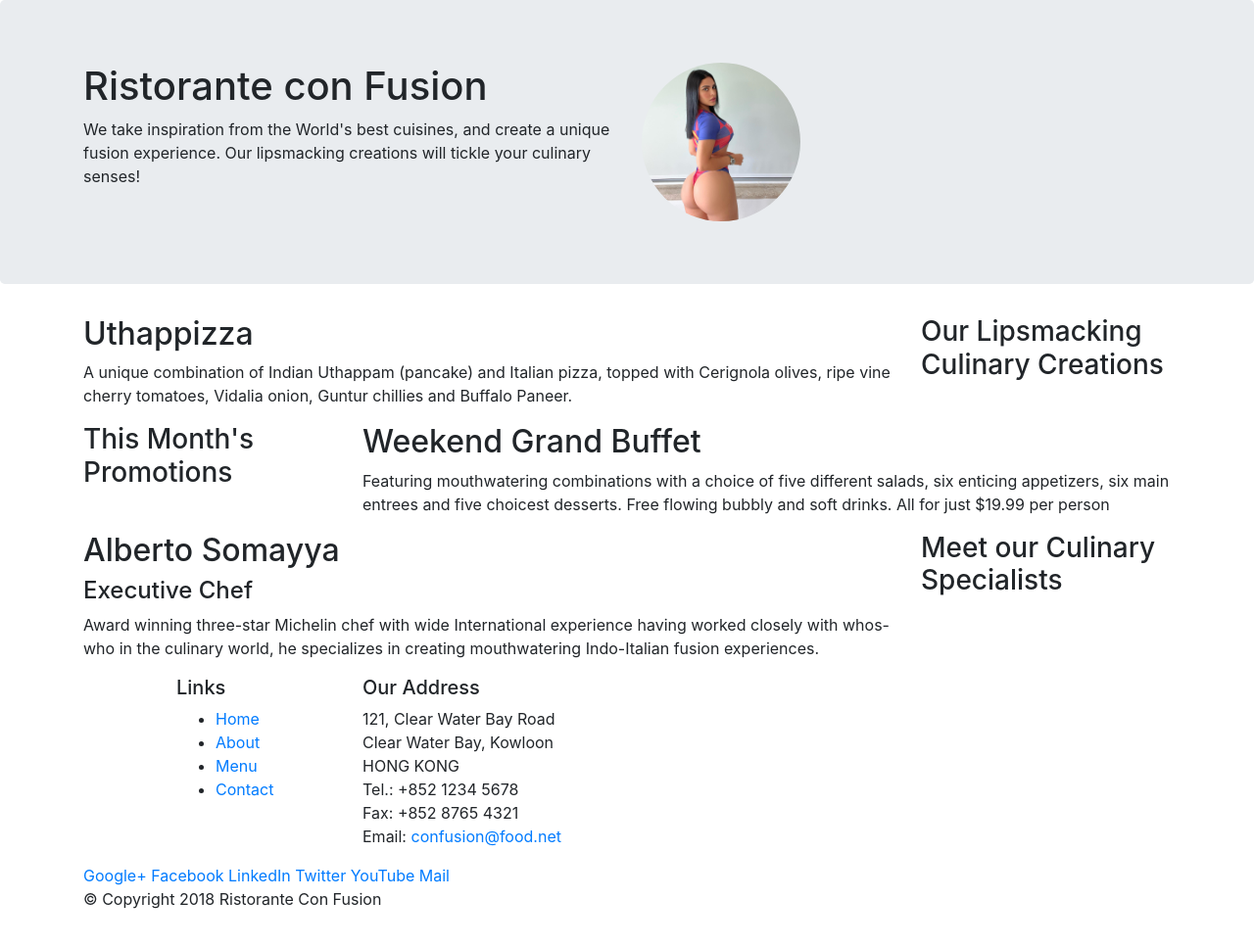
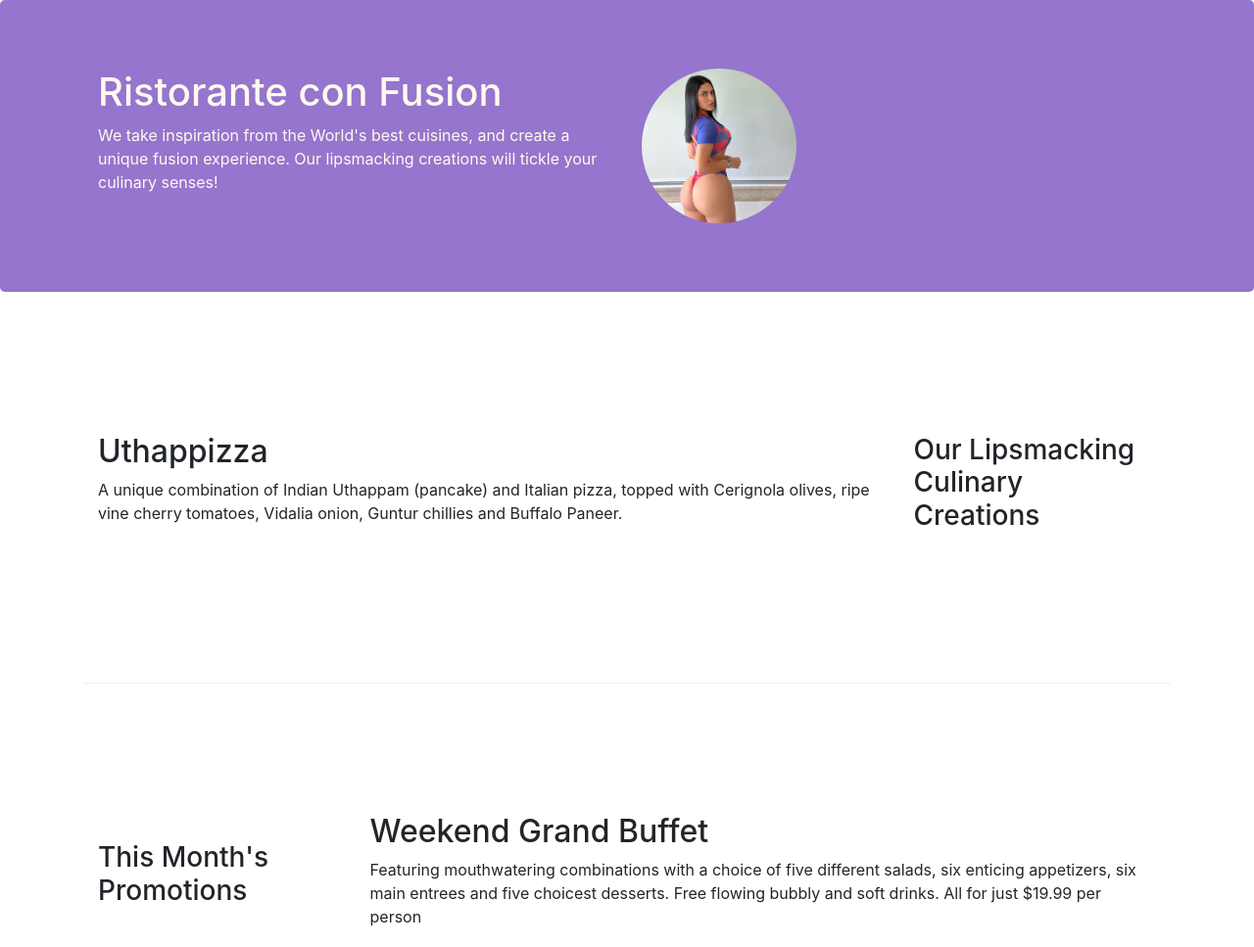
Before and after one commit to theAstralProgrammer0/NairaMescudi, a website: page index.html in a window 1280 px wide. Shown: the top 967 px of the page at 98% size. Before the commit the page ends 946 px from the top, so only its background shows below. Drawn offline with nearby package versions, Linux system fonts and the light colour scheme.

Commit message:
Bootstrap Grid Part 2

```diff
--- /dev/null
+++ b/css/styles.css
@@ -0,0 +1,31 @@
+.row-header{
+    margin: 0px auto;
+    padding: 0px auto;
+}
+
+.row-content{
+    margin: 0px auto;
+    padding: 50px 0px 50px 0px;
+    border-bottom: 1px ridge;
+    min-height: 400px;
+}
+
+.footer{
+    background-color: #d1c4e9;
+    margin: 0px auto;
+    padding: 20px 0px 20px 0px;
+
+}
+
+.jumbotron{
+    margin: 0px auto;
+    padding: 70px 30px 70px 30px;
+    background: #9575cd;
+    color: floralwhite;
+}
+
+.address{
+    margin: 0px auto;
+    font-size: 80%;
+    color: #0f0f0f;
+}
--- a/index.html
+++ b/index.html
@@ -13,13 +13,15 @@
       href="node_modules/bootstrap/dist/css/bootstrap.min.css"
     />
 
+    <link rel="stylesheet" href="./css/styles.css" />
+
     <title>Ristorante Con Fusion</title>
   </head>
 
   <body>
     <header class="jumbotron">
       <div class="container">
-        <div class="row">
+        <div class="row row-header">
           <div class="col-12 col-sm-6">
             <h1>Ristorante con Fusion</h1>
             <p>
@@ -40,7 +42,7 @@
     </header>
 
     <div class="container">
-      <div class="row">
+      <div class="row row-content align-items-center">
         <div class="col-12 col-sm-4 order-sm-last col-md-3">
           <h3>Our Lipsmacking Culinary Creations</h3>
         </div>
@@ -54,7 +56,7 @@
         </div>
       </div>
 
-      <div class="row">
+      <div class="row row-content align-items-center">
         <div class="col-12 col-sm-4 col-md-3">
           <h3>This Month's Promotions</h3>
         </div>
@@ -69,7 +71,7 @@
         </div>
       </div>
 
-      <div class="row">
+      <div class="row row-content align-items-center">
         <div class="col-12 col-sm-4 order-sm-last col-md-3">
           <h3>Meet our Culinary Specialists</h3>
         </div>
@@ -86,12 +88,12 @@
       </div>
     </div>
 
-    <footer>
+    <footer class="footer">
       <div class="container">
         <div class="row">
           <div class="col-4 offset-1 col-sm-2">
             <h5>Links</h5>
-            <ul>
+            <ul class="list-unstyled">
               <li><a href="#">Home</a></li>
               <li><a href="#">About</a></li>
               <li><a href="#">Menu</a></li>
@@ -100,7 +102,7 @@
           </div>
           <div class="col-7 col-sm-5">
             <h5>Our Address</h5>
-            <address>
+            <address class="address">
               121, Clear Water Bay Road<br />
               Clear Water Bay, Kowloon<br />
               HONG KONG<br />
@@ -109,8 +111,8 @@
               Email: <a href="mailto:confusion@food.net">confusion@food.net</a>
             </address>
           </div>
-          <div>
-            <div class="col-12 col-sm">
+          <div class="col-12 col-sm-3 align-self-center">
+            <div class="text-center">
               <a href="http://google.com/+">Google+</a>
               <a href="http://www.facebook.com/profile.php?id=">Facebook</a>
               <a href="http://www.linkedin.com/in/">LinkedIn</a>
@@ -120,7 +122,7 @@
             </div>
           </div>
         </div>
-        <div class="row">
+        <div class="row justify-content-center">
           <div class="col-auto">
             <p>© Copyright 2018 Ristorante Con Fusion</p>
           </div>
```
